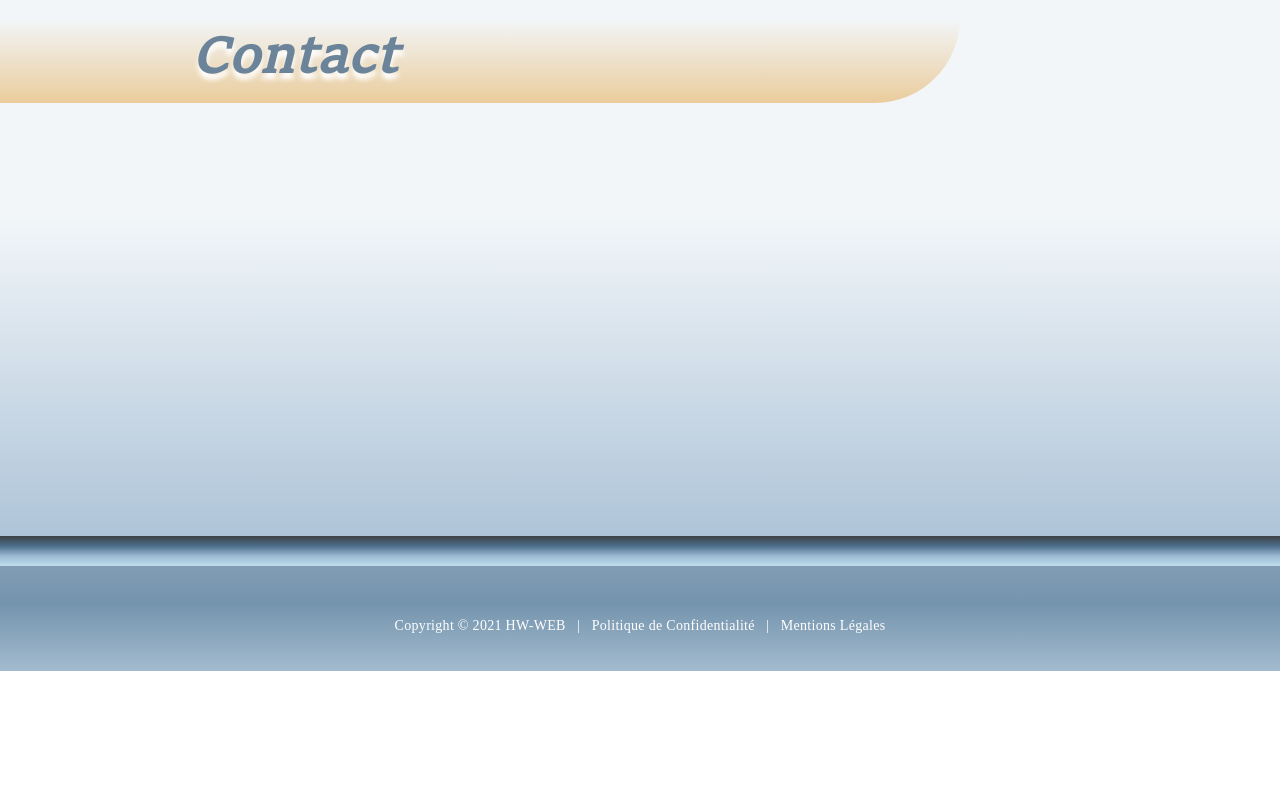
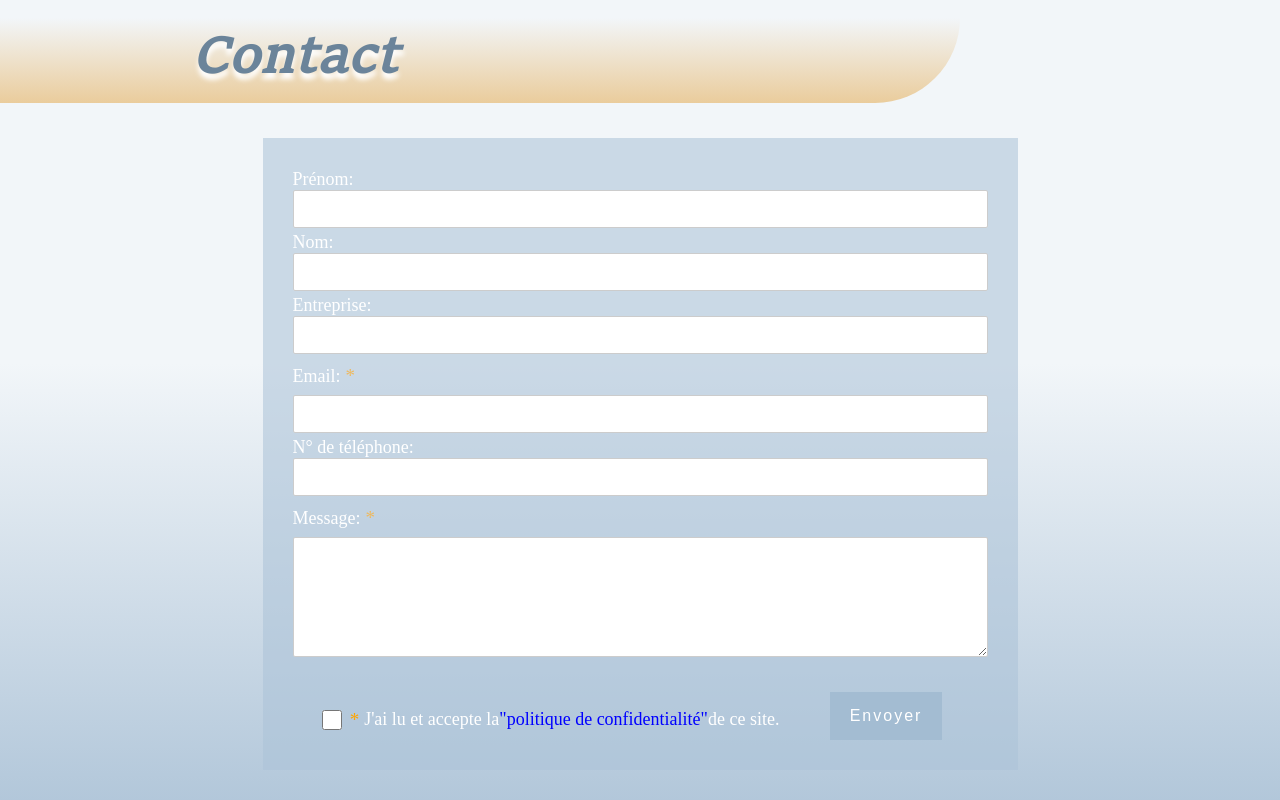
Before and after one commit to heltnx/hw-web, a React (Create React App) app: page /hw-web/contact in a window 1280 px wide. Shown: the part 300-1100 px from the top of the page. Before the commit the page ends 971 px from the top, so only its background shows below. Built offline with nearby package versions, Linux system fonts and the light colour scheme; a web font is replaced by a local one.

Commit message:
contact et confidentialite

```diff
--- a/package.json
+++ b/package.json
@@ -8,6 +8,7 @@
     "@testing-library/jest-dom": "^5.17.0",
     "@testing-library/react": "^13.4.0",
     "@testing-library/user-event": "^13.5.0",
+    "emailjs-com": "^3.2.0",
     "react": "^18.2.0",
     "react-dom": "^18.2.0",
     "react-player": "^2.14.1",
--- a/src/assets/css/main.css
+++ b/src/assets/css/main.css
@@ -51,6 +51,7 @@ main {
     min-height: 80vh;
     background: linear-gradient(to bottom, #F2F6F9 50%, #AEC4D8);
     margin-top: 196px;
+    padding-bottom: 50px;
 }
 
 .image-container {
--- /dev/null
+++ b/src/layouts/contactForm/ContactForm.js
@@ -0,0 +1,101 @@
+import React, { useState } from 'react';
+import { Link } from 'react-router-dom';
+import emailjs from 'emailjs-com';
+import './contactform.css';
+
+const ContactForm = () => {
+    const [formData, setFormData] = useState({
+        firstName: '',
+        lastName: '',
+        company: '',
+        email: '',
+        phone: '',
+        message: '',
+        privacyPolicyAccepted: false,
+    });
+
+    const handleChange = (e) => {
+        const { name, value, type, checked } = e.target;
+        setFormData({
+            ...formData,
+            [name]: type === 'checkbox' ? checked : value,
+        });
+    };
+
+    const sendEmail = () => {
+        if (!formData.privacyPolicyAccepted) {
+            console.log('Veuillez accepter la politique de confidentialité.');
+            return;
+        }
+
+        emailjs.send('service_dzeury9', 'template_zms473j', formData, 'YOUR_USER_ID')
+            .then((response) => {
+                console.log('Email envoyé avec succès :', response);
+            })
+            .catch((error) => {
+                console.error('Erreur lors de l\'envoi de l\'email :', error);
+            });
+    };
+
+    const handleSubmit = (e) => {
+        e.preventDefault();
+        sendEmail();
+    };
+
+    return (
+        <div className='contact-contain' >
+            <form onSubmit={handleSubmit}>
+
+                <div>
+                    <label htmlFor="firstName">Prénom:</label>
+                    <input type="text" id="firstName" name="firstName" onChange={handleChange} />
+                </div>
+                <div>
+                    <label htmlFor="lastName">Nom:</label>
+                    <input type="text" id="lastName" name="lastName" onChange={handleChange} />
+                </div>
+                <div>
+                    <label htmlFor="company">Entreprise:</label>
+                    <input type="text" id="company" name="company" onChange={handleChange} />
+                </div>
+                <div>
+                    <label htmlFor="email">Email:<span style={{ color: '#eeb95f' }}>*</span></label>
+                    <input type="email" id="email" name="email" onChange={handleChange} required />
+                </div>
+                <div>
+                    <label htmlFor="phone">N° de téléphone:</label>
+                    <input type="tel" id="phone" name="phone" onChange={handleChange} />
+                </div>
+                <div>
+                    <label htmlFor="message">Message:<span style={{ color: '#eeb95f' }}>*</span></label>
+                    <textarea className='textarea'
+                        id="message"
+                        name="message"
+                        onChange={handleChange}
+                    ></textarea>
+                </div>
+
+                <div className='form-footer'>
+                    <label className='check'>
+                        <input
+                            type="checkbox"
+                            name="privacyPolicyAccepted"
+                            checked={formData.privacyPolicyAccepted}
+                            onChange={handleChange}
+                            required
+                        />
+                        <span style={{ color: 'orange' }}> * </span>
+                        J'ai lu et accepte la <Link to="/Confidentialite" style={{ color: 'blue' }}>"politique de confidentialité"</Link> de ce site.
+                    </label>
+
+                    <button className="custom-button"
+                        type="submit" >
+                        Envoyer
+                    </button>
+                </div>
+            </form>
+        </div>
+    );
+};
+
+export default ContactForm;
--- /dev/null
+++ b/src/layouts/contactForm/contactform.css
@@ -0,0 +1,71 @@
+.contact-contain {
+    margin: 10PX auto;
+    padding: 30px 30px 30px 30px;
+    background-color: #ACC3D891;
+    width: 75%;
+    min-width: max-content;
+    max-width: 695px;
+    font-size: 16px;
+}
+
+form {
+    display: flex;
+    flex-direction: column;
+    gap: 3px;
+}
+
+.textarea,
+input {
+    background-color: #fff;
+    -moz-box-sizing: border-box;
+    border-radius: 2px;
+    -webkit-box-sizing: border-box;
+    box-sizing: border-box;
+    display: block;
+    float: none;
+    letter-spacing: 0.6px;
+    border: 1px solid #ccc;
+    padding: 6px 10px;
+    height: 120px;
+    width: 100%;
+    line-height: 1.3;
+}
+
+input {
+    height: 38px;
+}
+
+
+
+label {
+    color: white;
+    font-family: 'montserrat-thin';
+    font-size: 18px;
+}
+
+.contact-contain .custom-button {
+
+    float: right;
+}
+
+.check {
+    display: flex;
+    align-items: center;
+}
+
+.check input {
+    width: 20px;
+
+}
+
+.contact-contain span {
+    margin: 0 5px;
+
+}
+
+.form-footer {
+    display: flex;
+    height: 40px;
+    margin-top: 40px;
+    justify-content: space-around;
+}
--- /dev/null
+++ b/src/pages/confidentialite/Confidentialite.jsx
@@ -0,0 +1,42 @@
+import React from 'react';
+import Layout from '../../layouts/Layout'
+import './confidentialite.css';
+
+
+const Confidentialite = () => {
+    return (
+        <Layout>
+            <div >
+                <h1>Politique de confidentialité</h1>
+            </div>
+            <div className='confidentialite'>
+                <p>Votre vie privée est importante pour nous. Cette politique de confidentialité explique comment nous collectons, utilisons, divulguons et protégeons vos informations.</p>
+
+                <h2>Collecte d'informations</h2>
+                <p>Nous collectons des informations lorsque vous remplissez notre formulaire de contact. Les informations collectées incluent votre nom, votre adresse e-mail, votre numéro de téléphone, votre entreprise et votre message.</p>
+
+                <h2>Utilisation des informations</h2>
+                <p>Les informations que nous collectons lors de l'utilisation du formulaire de contact sont utilisées uniquement dans le but de répondre à votre demande et de vous fournir les informations demandées.</p>
+
+                <h2>Divulgation à des tiers</h2>
+                <p>Nous ne vendons, n'échangeons ni ne transférons vos informations personnelles identifiables à des tiers. Cela n'inclut pas les tiers de confiance qui nous aident à exploiter notre site Web ou à mener nos activités, tant que ces parties acceptent de garder ces informations confidentielles.</p>
+
+                <h2>Protection des informations</h2>
+                <p>Nous mettons en œuvre une variété de mesures de sécurité pour garantir la sécurité de vos informations personnelles. Nous utilisons des protocoles de communication sécurisés (HTTPS) pour protéger la transmission de vos informations, et nous utilisons un stockage sécurisé pour protéger les informations que nous collectons.</p>
+
+                <h2>Cookies</h2>
+                <p>Nous n'utilisons pas de cookies sur notre site Web.</p>
+
+                <h2>Consentement</h2>
+                <p>En utilisant notre formulaire de contact, vous consentez à notre politique de confidentialité.</p>
+
+                <h2>Modifications de la politique de confidentialité</h2>
+                <p>Toute modification apportée à notre politique de confidentialité sera publiée sur cette page.</p>
+
+                <p>Si vous avez des questions ou des préoccupations concernant notre politique de confidentialité, veuillez nous contacter à "hwweb21@gmail.com.</p>
+            </div>
+        </Layout>
+    );
+};
+
+export default Confidentialite;
--- /dev/null
+++ b/src/pages/confidentialite/confidentialite.css
@@ -0,0 +1,21 @@
+.confidentialite {
+    margin: 0 auto;
+    background-color: rgb(253, 253, 253);
+    width: 75%;
+    padding-top: 5px;
+    padding-bottom: 20px;
+}
+
+.confidentialite h2 {
+    background-color: rgb(255 255 255 / 100%);
+    width: max-content;
+    padding: 0 20px;
+    text-align: left;
+}
+
+.confidentialite p {
+    background-color: rgb(255 255 255 / 100%);
+
+    padding: 0 20px;
+    text-align: left;
+}
--- a/src/pages/contact/contact.js
+++ b/src/pages/contact/contact.js
@@ -1,5 +1,6 @@
 import React from 'react';
 import Layout from '../../layouts/Layout';
+import ContactForm from '../../layouts/contactForm/ContactForm';
 
 const Contact = () => {
     return (
@@ -7,6 +8,7 @@ const Contact = () => {
             <div className="home">
                 <h1>Contact</h1>
             </div>
+            <ContactForm className='contact_contain' />
         </Layout>
     );
 };
--- a/src/pages/home/home.js
+++ b/src/pages/home/home.js
@@ -34,7 +34,7 @@ const Home = () => {
 
                 </div>
             </div>
-        </Layout >
+        </Layout>
     );
 };
 
--- a/src/router/router.js
+++ b/src/router/router.js
@@ -5,6 +5,7 @@ import Realisations from '../pages/realisations/realisations.js';
 import Competences from '../pages/competences/competences.js';
 import Contact from '../pages/contact/contact.js';
 import Landing404 from '../pages/landing404/Landing404.jsx';
+import Confidentialite from '../pages/confidentialite/Confidentialite.jsx';
 
 const Router = () => {
   return (
@@ -15,6 +16,7 @@ const Router = () => {
         <Route path="/competences" element={<Competences />} />
         <Route path="/contact" element={<Contact />} />
         <Route path="*" element={<Landing404 />} />
+        <Route path="/Confidentialite" element={<Confidentialite />} />
       </Routes>
     </BrowserRouter>
   );
```
Also changed, not shown: src/pages/contact/contact.css (added), 2 other files (tests, documents, lock files or other folders).
